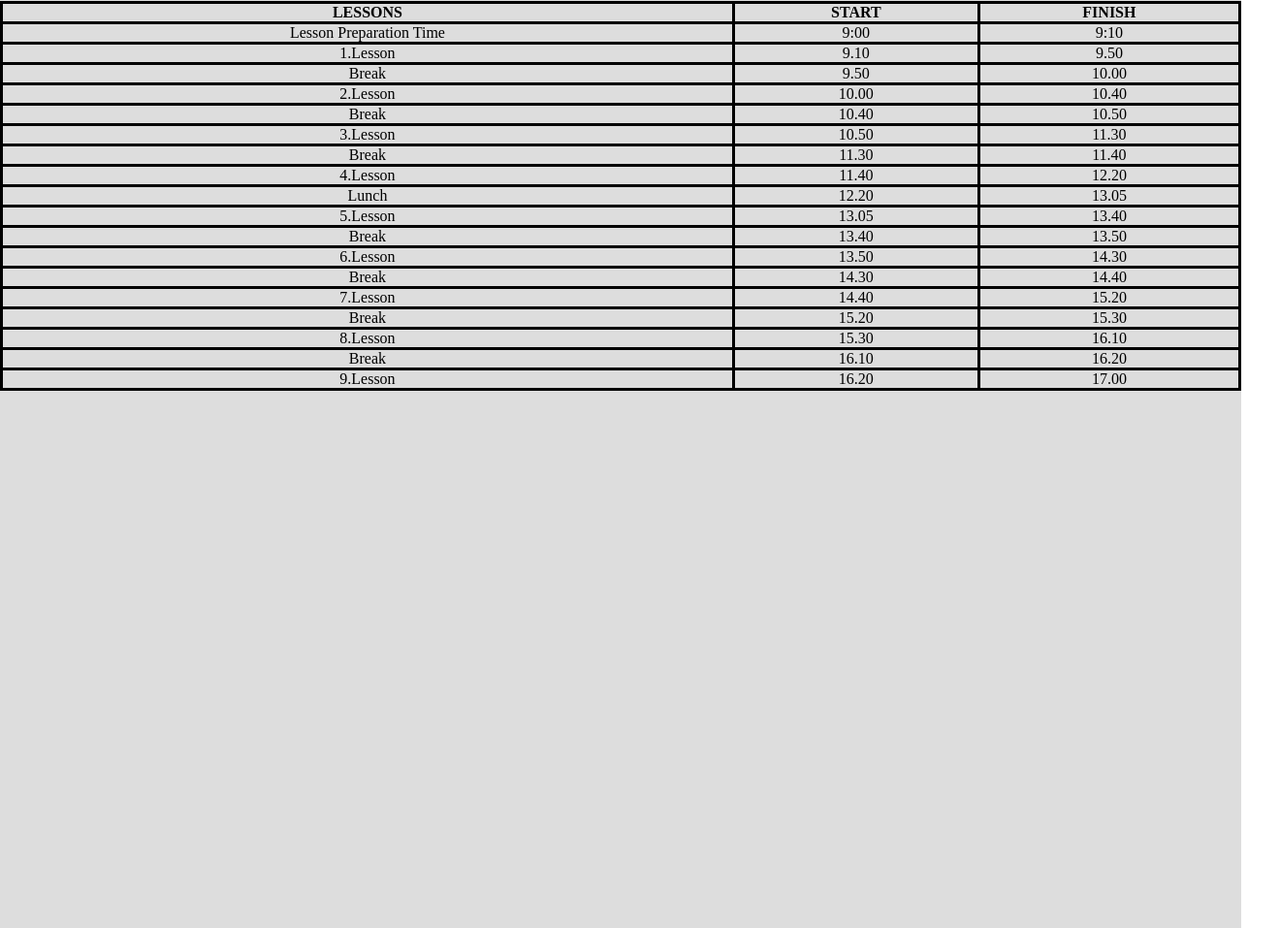
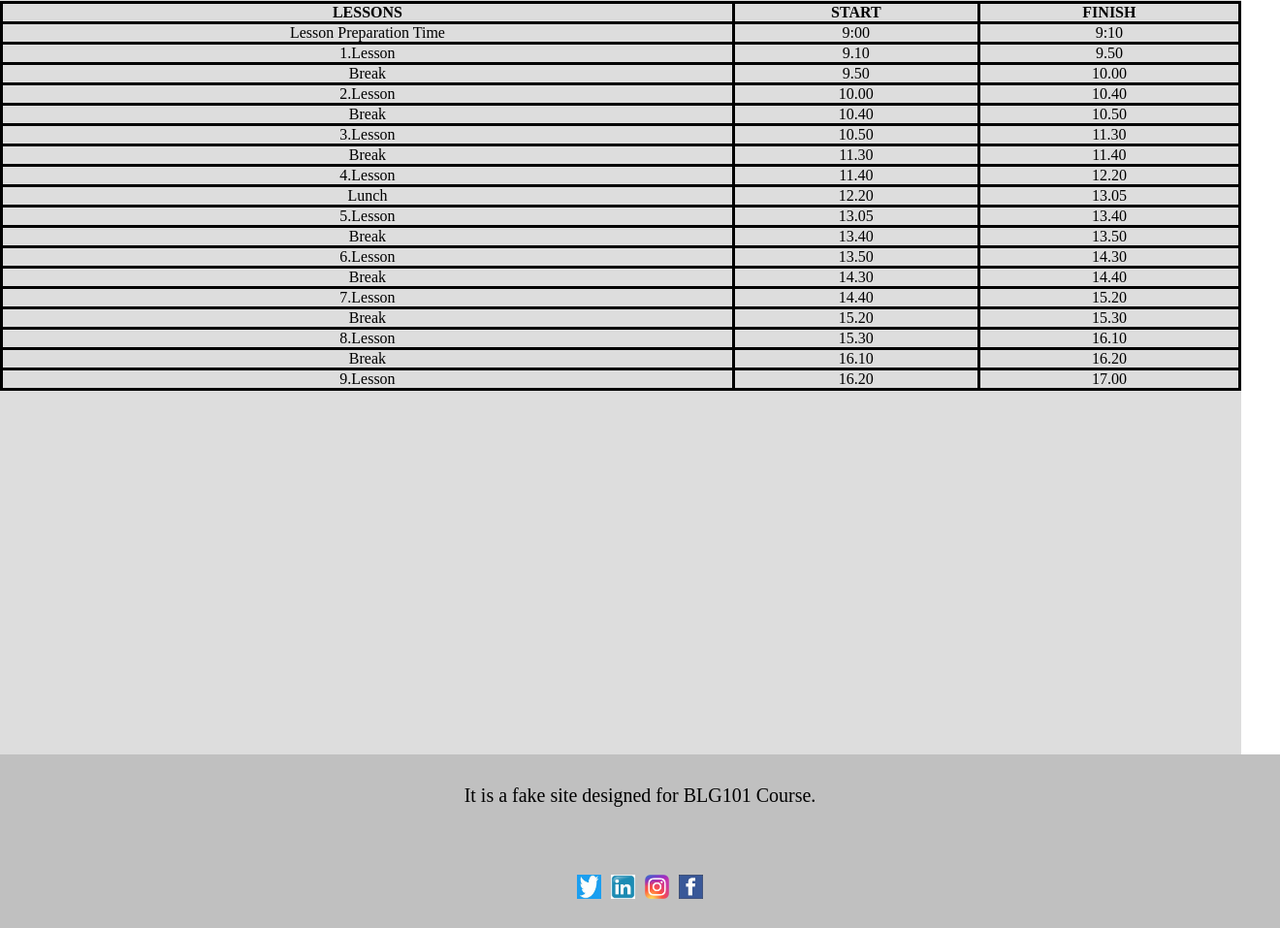
Before and after one commit to itu-itis/assignment-1-ituitis20-erdoganer19, a plain HTML site: page ZamanCizelgesi.html in a window 1280 px wide. Shown: the part 493-1450 px from the top of the page at 97% size, 1320 px wide, since content can reach past the window. Drawn offline with Linux system fonts and the light colour scheme.

Commit message:
Update ZamanCizelgesi.html

```diff
--- a/ZamanCizelgesi.html
+++ b/ZamanCizelgesi.html
@@ -70,7 +70,7 @@ ul {
 	<div class="box-area">
 	    <header>
 
-		<div style="float:right;"> <img src="phone.png" alt="Phone" width="20" height="25">
+		<div style="float:left;"> <img src="phone.png" alt="Phone" width="20" height="25">
 			<a href="tel://0(312)2876024">0(312) 287 60 24</a></div>
 		    <div class="wrapper">
 			    <div class="logo">
@@ -185,6 +185,12 @@ ul {
     <td>17.00</td>
   </tr>
 </table>
-		</div></div>
+		<footer>
+		<p id="footerP">It is a fake site designed for BLG101 Course.</p><br>
+		<a href="https://twitter.com/drbinnazridvan" target="_blank"><img src="twitter.jpeg" width="25" height="25" alt="twitter"></a>
+						 <a href="https://www.linkedin.com/company/dr-binnaz-ege-dr-rıdvan-ege-anadolu-lisesi/" target="_blank"><img src="linkedin.jpeg" width="25" height="25" alt="linkedin"></a>
+						 <a href="https://www.instagram.com/drbinnazridvanegeal/" target="_blank"><img src="instagram.png" width="25" height="25" alt="instagram"></a>
+						 <a href="https://tr-tr.facebook.com/pages/category/Education/Dr-Binnaz-Ege-Dr-Rıdvan-Ege-Anadolu-Lisesi-974878679287929/" target="_blank"><img src="facebook.jpeg" width="25" height="25" alt="facebook"></a>
+			</footer></div></div>
 </body>
 </html>
```
